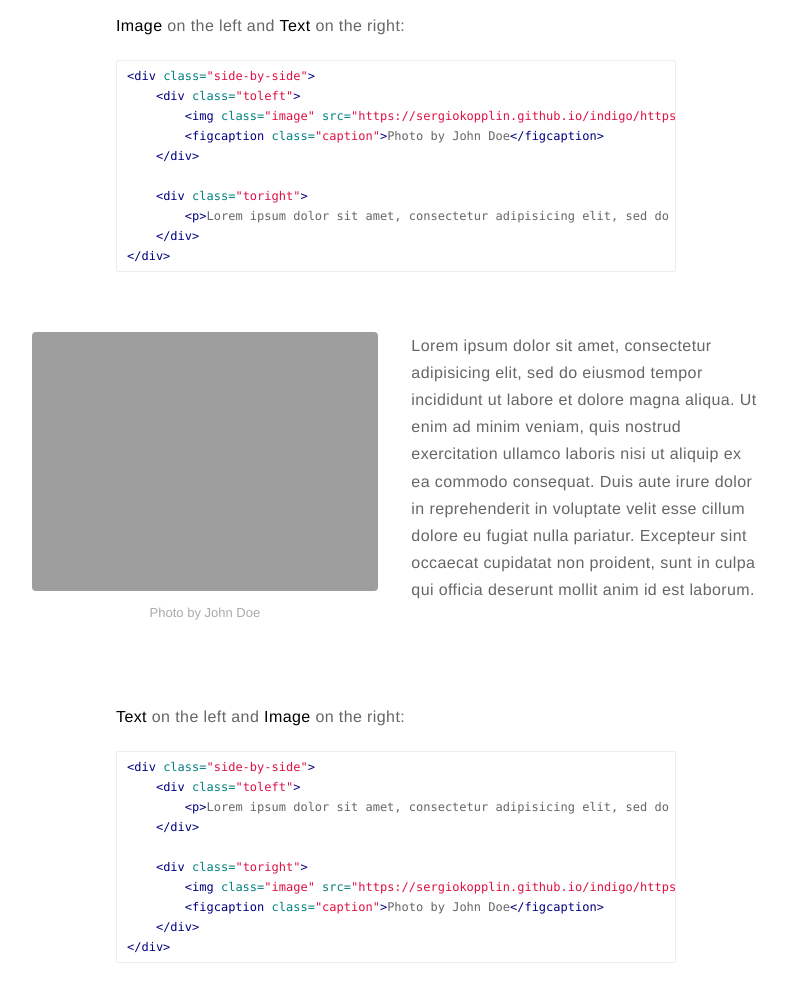
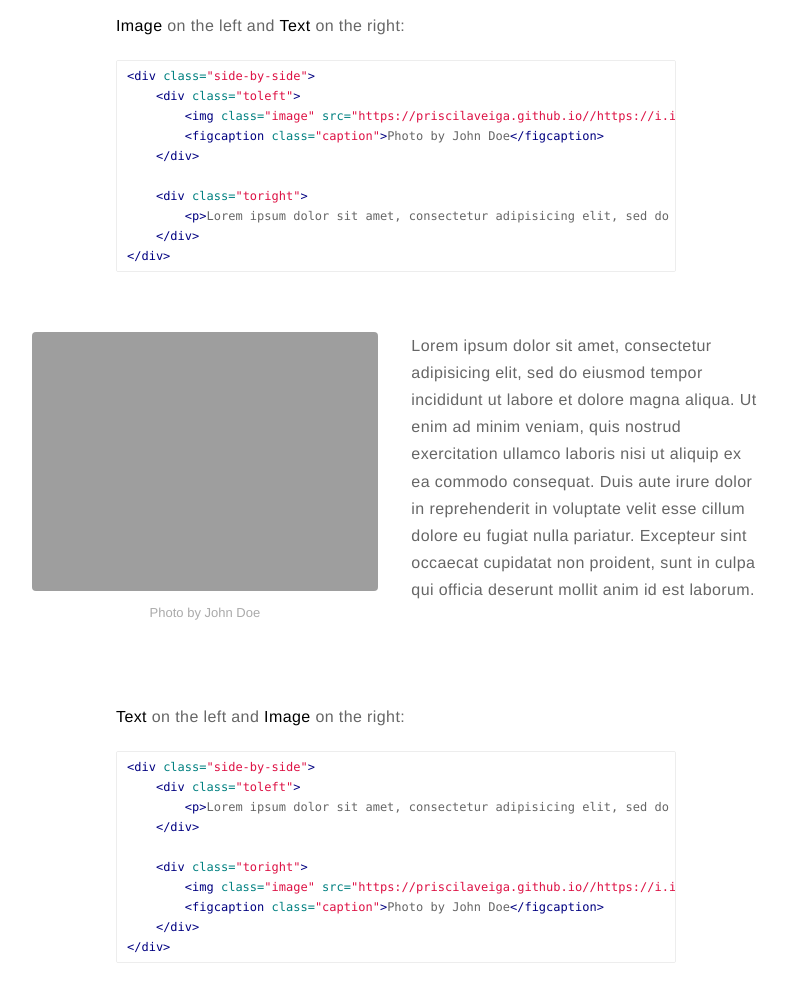
Before and after one commit to priscilaveiga/priscilaveiga.github.io, a Jekyll site: the page built from _posts/2015-02-24-markdown-extra-components.markdown, in a window 1280 px wide and 1400 px high, scrolled down 1068 px. Shown: the part 151-1134 px from the top of the window, without its empty margins (244-1032 px from the left). Built offline with Jekyll 4.4.1, drawn with Linux system fonts in a browser that asks for light colours; comment, search, counter and statistics services are not loaded; part of the change alters nothing that is shown.

Commit message:
adding my configs_changing url

```diff
--- a/_config.yml
+++ b/_config.yml
@@ -16,7 +16,7 @@ resume: true
 resume-external: true
 resume-url: https://google.com/?q=my+resume
 
-url: https://sergiokopplin.github.io/indigo
+url: https://priscilaveiga.github.io/
 # your url: https://USERNAME.github.io
 
 permalink: /:title/
```
